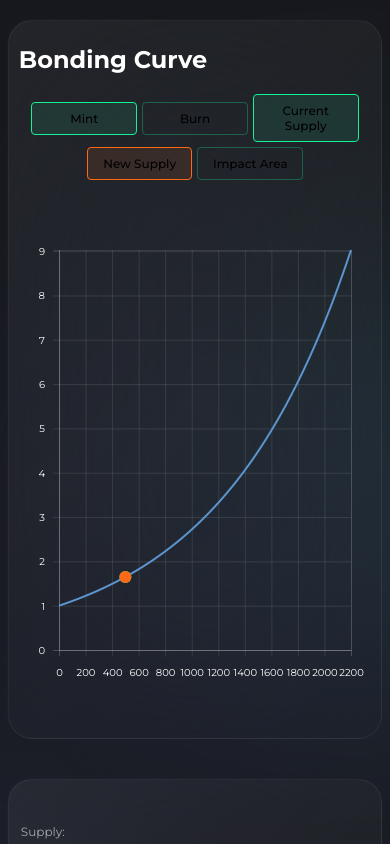
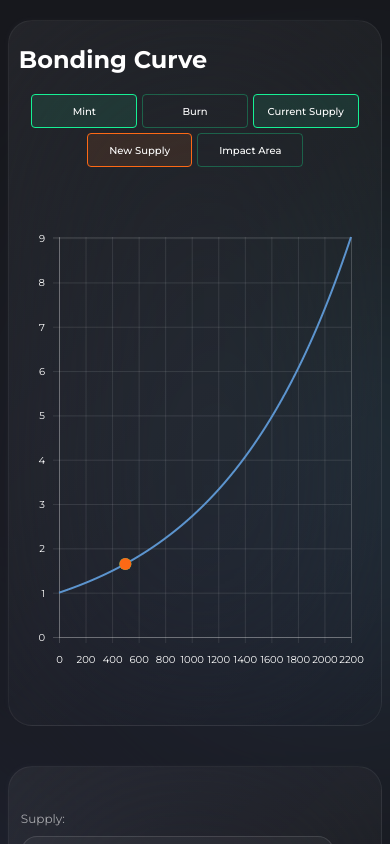
Before and after one commit to antisyst/trade_chart, a Next.js app: page / in a window 390 px wide. Shown: the top 844 px of the page. Built offline with nearby package versions, Linux system fonts and the light colour scheme.

Commit message:
Update Chart.module.scss

```diff
--- a/src/styles/Chart.module.scss
+++ b/src/styles/Chart.module.scss
@@ -53,11 +53,14 @@
         padding: 8px 10px;
         border-width: 1.5px;
         font-size: 12px;
+        color: #FFFFFF;
         font-weight: 500;
         border-style: solid;
 
         @media (max-width: 768px) {
           width: 30%;
+          height: 34px;
+          font-size: 10px;
         }
 
 
```
